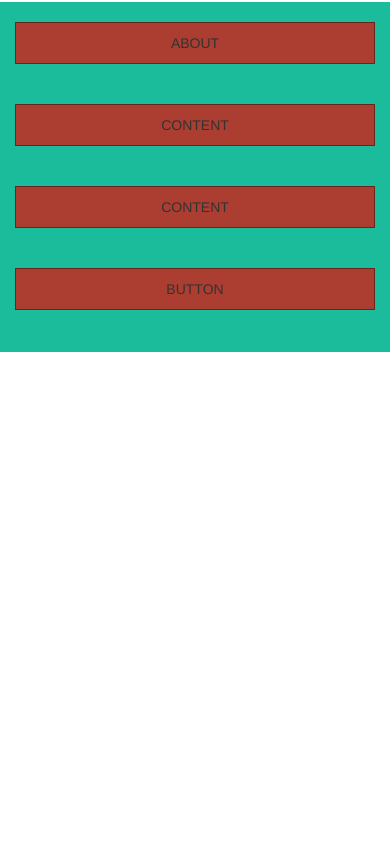
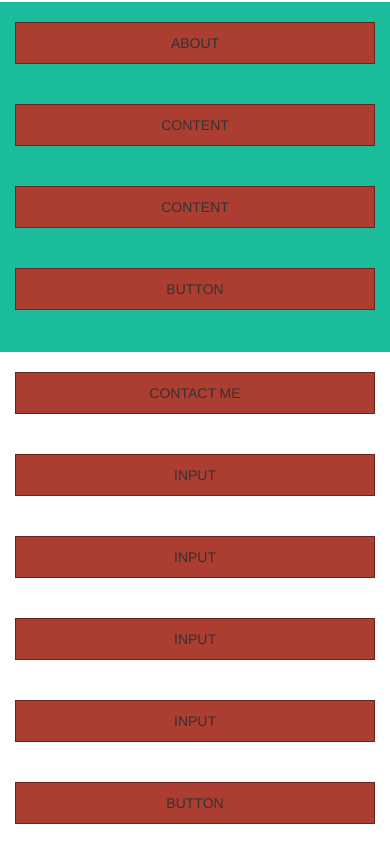
Before and after one commit to francescoferilli95/html-css-bootstrap-freelancer, a plain HTML site: page index.html in a window 390 px wide. Shown: the part 862-1706 px from the top of the page. Before the commit the page ends 1214 px from the top, so only its background shows below. Drawn offline with nearby package versions, Linux system fonts and the light colour scheme.

Commit message:
adding contact me section mobile version

```diff
--- a/index.html
+++ b/index.html
@@ -64,5 +64,20 @@
             </div>
         </div>
     </section>
+
+    <!-- CONTACT ME -->
+
+    <section class="contact">
+        <div class="container">
+            <div class="row">
+                <div class="col-xs-12"><div class="box">CONTACT ME</div></div>
+                <div class="col-xs-12"><div class="box">INPUT</div></div>
+                <div class="col-xs-12"><div class="box">INPUT</div></div>
+                <div class="col-xs-12"><div class="box">INPUT</div></div>
+                <div class="col-xs-12"><div class="box">INPUT</div></div>
+                <div class="col-xs-12"><div class="box">BUTTON</div></div>
+            </div>
+        </div>
+    </section>
 </body>
 </html>
```
